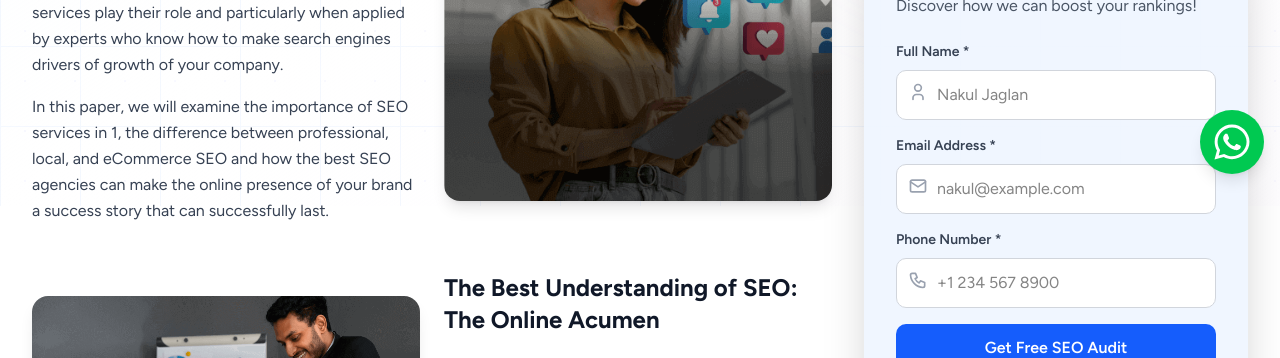
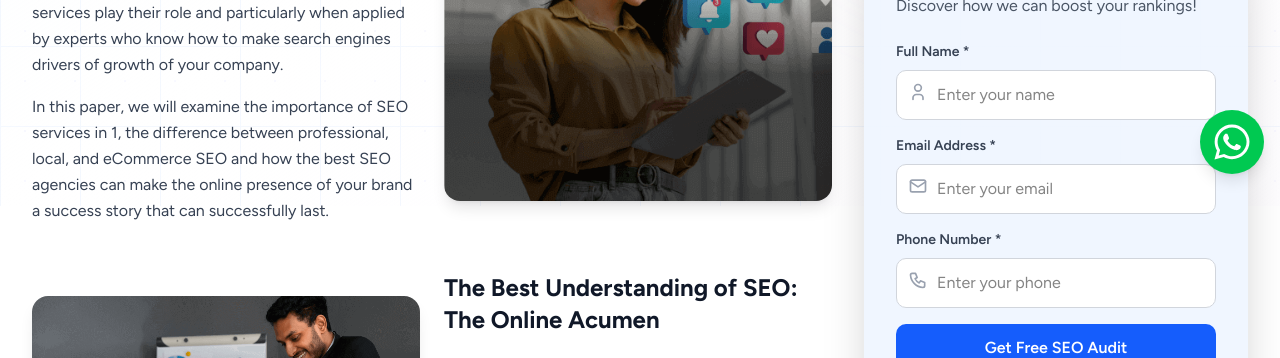
Before and after one commit to Digitalsolution360-Global/main-site, a Next.js app: page /market-we-serve/seo/1 in a window 1280 px wide. Shown: the part 594-952 px from the top of the page. Built offline with nearby package versions, Linux system fonts and the light colour scheme; no server answers; the database is empty.

Commit message:
Update input placeholders for better clarity

```diff
--- a/app/market-we-serve/seo/[slug]/seoMarketClient.js
+++ b/app/market-we-serve/seo/[slug]/seoMarketClient.js
@@ -448,7 +448,7 @@ export default function SEOPage({ params }) {
                         required
                         disabled={isSubmitting}
                         className='w-full pl-10 pr-4 py-3 bg-white rounded-lg border border-gray-300 focus:ring-2 focus:ring-blue-500 focus:border-transparent transition-all disabled:bg-gray-100'
-                        placeholder='Nakul Jaglan'
+                        placeholder='Enter your name'
                       />
                     </div>
                   </div>
@@ -468,7 +468,7 @@ export default function SEOPage({ params }) {
                         required
                         disabled={isSubmitting}
                         className='w-full pl-10 pr-4 py-3 bg-white rounded-lg border border-gray-300 focus:ring-2 focus:ring-blue-500 focus:border-transparent transition-all disabled:bg-gray-100'
-                        placeholder='nakul@example.com'
+                        placeholder='Enter your email'
                       />
                     </div>
                   </div>
@@ -488,7 +488,7 @@ export default function SEOPage({ params }) {
                         required
                         disabled={isSubmitting}
                         className='w-full pl-10 pr-4 py-3 bg-white rounded-lg border border-gray-300 focus:ring-2 focus:ring-blue-500 focus:border-transparent transition-all disabled:bg-gray-100'
-                        placeholder='+1 234 567 8900'
+                        placeholder='Enter your phone'
                       />
                     </div>
                   </div>
```
